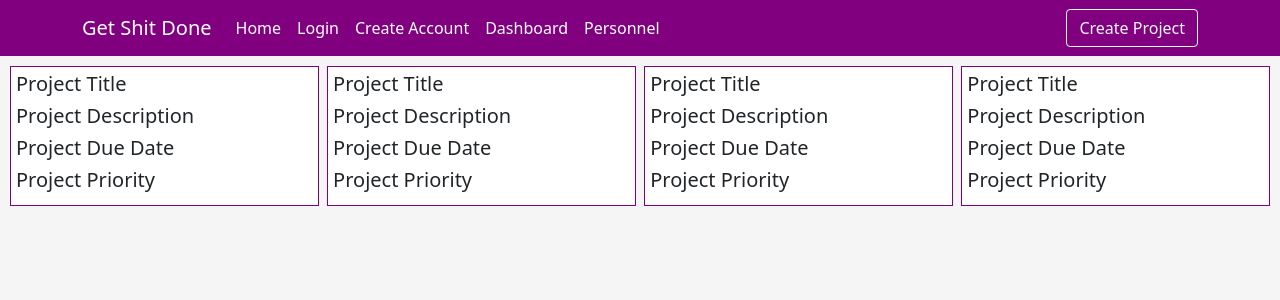
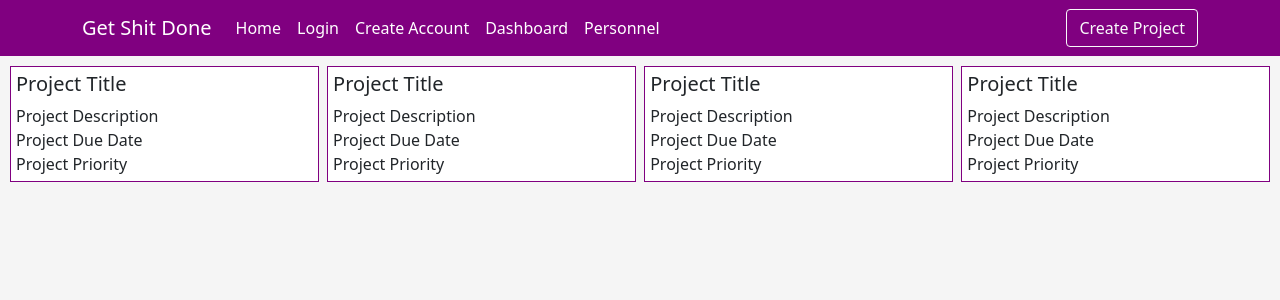
Before and after one commit to alsalmiw/get-done-react, a React (Create React App) app: page / in a window 1280 px wide. Shown: the top 300 px of the page. Built offline with nearby package versions, Linux system fonts and the light colour scheme.

Commit message:
changed h5 to h7

```diff
--- a/src/Components/ProjectSnippitComponent.js
+++ b/src/Components/ProjectSnippitComponent.js
@@ -5,9 +5,9 @@ export default function ProjectSnippitComponent() {
   return (
     <div className='snippit-container'>
         <Row><h5>Project Title</h5></Row>
-        <Row><h5>Project Description</h5></Row>
-        <Row><h5>Project Due Date</h5></Row>
-        <Row><h5>Project Priority</h5></Row>
+        <Row><h7>Project Description</h7></Row>
+        <Row><h7>Project Due Date</h7></Row>
+        <Row><h7>Project Priority</h7></Row>
     </div>
   )
 }
```
